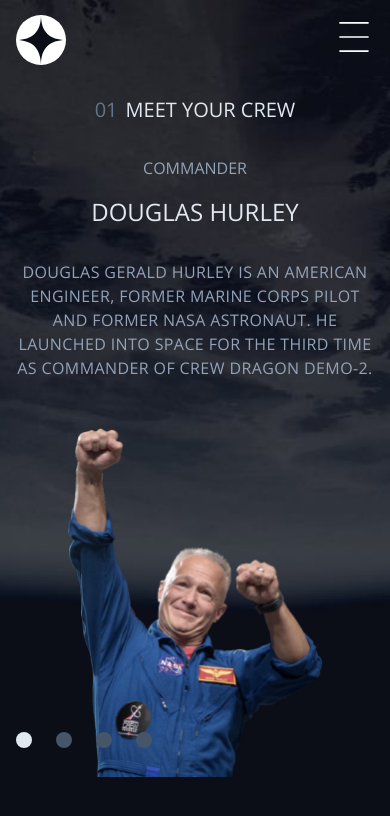
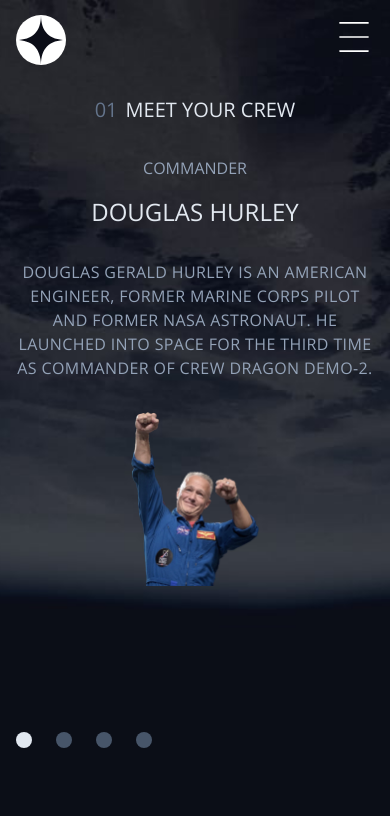
Before and after one commit to abuakr-alzubir/space-rourism, a Next.js app: page /crew in a window 390 px wide. Shown: the top 816 px of the page. Built offline with nearby package versions, Linux system fonts and the light colour scheme.

Commit message:
crew member edit mobile screen

```diff
--- a/components/CrewComponent.tsx
+++ b/components/CrewComponent.tsx
@@ -13,7 +13,7 @@
           <div
             key={idx}
             className={cn(
-              `grid grid-cols-1 lg:grid-cols-[24rem_1fr] gap-4 items-center lg:gap-8 ${
+              `grid grid-cols-1 lg:grid-cols-[24rem_1fr] gap-0 items-center lg:gap-8 ${
                 currentNav !== idx ? "hidden" : ""
               }`
             )}
@@ -28,9 +28,10 @@
                 src={item.images.webp}
                 width={0}
                 height={0}
+                priority
                 alt="image crew member"
                 sizes="100vw"
-                className="w-64 md:w-72 lg:w-96"
+                className="w-32 md:w-72 lg:w-96"
               />
             </div>
           </div>
```
